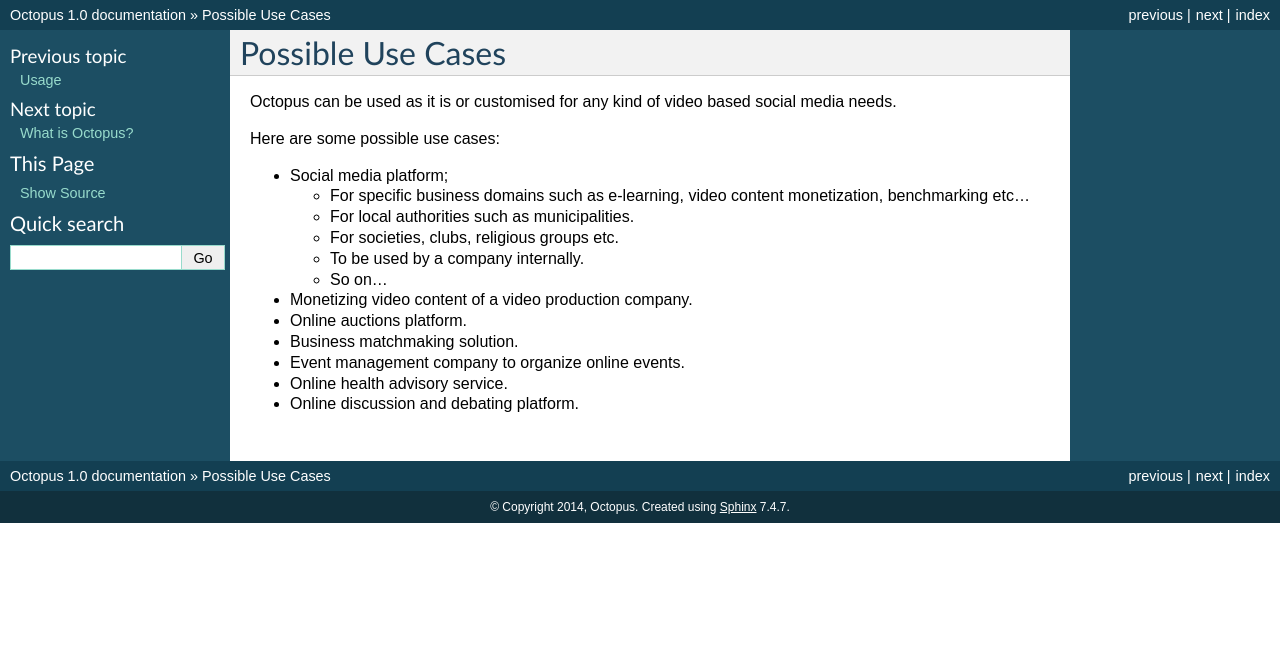
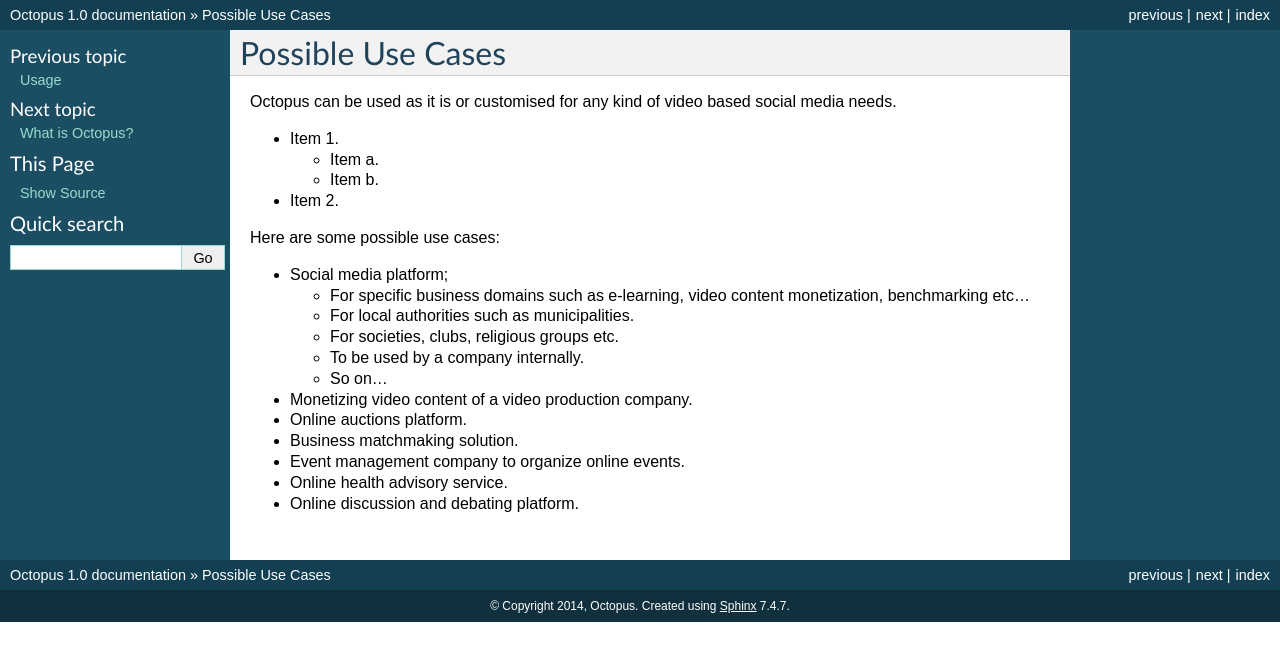
Before and after one commit to doganbros/doctopus, a Sphinx documentation site: the page built from docs/whatisitfor.txt, in a window 1280 px wide. Shown: the top 661 px of the page. Built offline with Sphinx 7.4.7, drawn with Linux system fonts in a browser that asks for light colours; pages that are not in the unit, such as notebooks, are missing from menus.

Commit message:
Update whatisitfor.txt

```diff
--- a/docs/whatisitfor.txt
+++ b/docs/whatisitfor.txt
@@ -3,6 +3,14 @@
 #########################
 
 Octopus can be used as it is or customised for any kind of video based social media needs.
+
+* Item 1.
+
+  * Item a.
+
+  * Item b.
+
+* Item 2.
 
 Here are some possible use cases:
 
```
